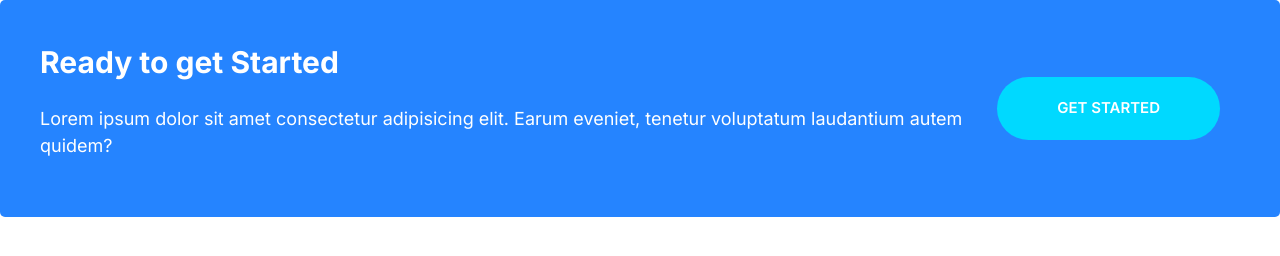
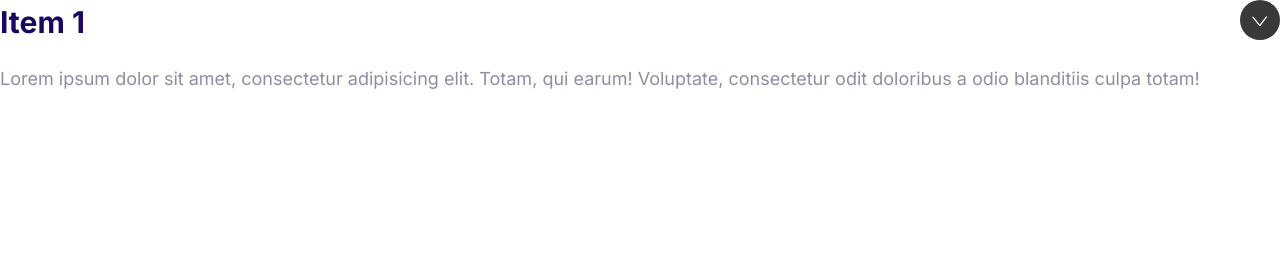
Before and after one commit to mohamadpirsali/Mohify, a plain HTML site: page index.html in a window 1280 px wide. Drawn offline with Linux system fonts and the light colour scheme.

Commit message:
build the collapsible component

```diff
--- /dev/null
+++ b/code/main.js
@@ -0,0 +1,6 @@
+const collapsibles = document.querySelectorAll('.collapsible');
+collapsibles.forEach((item) =>
+    item.addEventListener('click' , function(){
+        this.classList.toggle('collapsible--expanded');
+    })
+);
--- a/css/styles.css
+++ b/css/styles.css
@@ -501,3 +501,34 @@ text-decoration: none;
         margin: 0 2rem;
     }
 }
+
+/* collapsible */
+
+.collapsible__header{
+    display: flex;
+    justify-content: space-between;
+}
+
+.collapsible__heading{
+    margin-top: 0;
+    font-size: 3rem;
+}
+.collapsible__chevron{
+    transform : rotate(-90deg);
+    transition: transform .3s;
+}
+
+.collapsible__content{
+    max-height: 0;
+    overflow: hidden;
+    opacity: 0;
+    transition: all 0.3s;
+}
+
+.collapsible--expanded .collapsible__chevron{
+    transform: rotate(0);
+}
+.collapsible--expanded .collapsible__content{
+    max-height: 100vh;
+    opacity: 1;
+}
--- a/index.html
+++ b/index.html
@@ -14,17 +14,19 @@
     <link rel="stylesheet" href="css/styles.css" />
   </head>
   <body>
-    <div class="callout callout--primary">
-      <div class="grid grid--cols-2">
-        <div class="callout__content">
-          <h2 class="callout__heading">Ready to get Started</h2>
-          <p>
-            Lorem ipsum dolor sit amet consectetur adipisicing elit. Earum
-            eveniet, tenetur voluptatum laudantium autem quidem?
-          </p>
-        </div>
-        <a href="#" class="btn btn--secondary btn--stretched">Get Started</a>
+    <div class="collapsible collapsible--expanded">
+      <header class="collapsible__header">
+        <h2 class="collapsible__heading">Item 1</h2>
+        <svg class="icon icon--white collapsible__chevron">
+          <use xlink:href="icons/sprite.svg#chevron"></use>
+        </svg>
+      </header>
+      <div class="collapsible__content">
+        Lorem ipsum dolor sit amet, consectetur adipisicing elit. Totam, qui
+        earum! Voluptate, consectetur odit doloribus a odio blanditiis culpa
+        totam!
       </div>
     </div>
+    <script src="code/main.js"></script>
   </body>
 </html>
```
Also changed, not shown: components/collapsible.html (added, +13 -0 lines).
